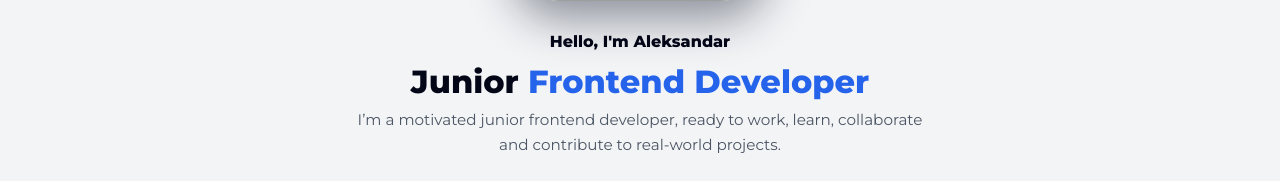
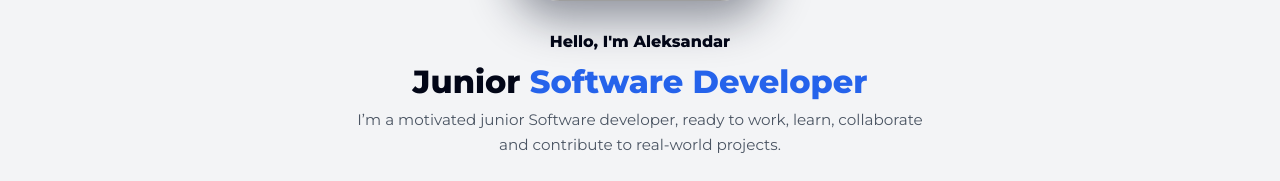
Before and after one commit to AleksandarGvozdenovic/Portfolio, a plain HTML site: page index.html in a window 1280 px wide. Shown: the part 482-663 px from the top of the page. Drawn offline with nearby package versions, Linux system fonts and the light colour scheme; grey boxes are pictures that could not be loaded.

Commit message:
Change title and role

```diff
--- a/index.html
+++ b/index.html
@@ -3,7 +3,7 @@
 <head>
   <meta charset="UTF-8" />
   <meta name="viewport" content="width=device-width, initial-scale=1.0" />
-  <title>Aleksandar Gvozdenović | Frontend Developer</title>
+  <title>Aleksandar Gvozdenović | Software Engineer</title>
 
   <!-- ==================================================================== -->
   <!-- ICONS                                                               -->
@@ -67,10 +67,10 @@
       </div>
       <h5 data-aos="fade-in">Hello, I'm Aleksandar</h5>
       <h1 data-aos="fade-in">
-        Junior <span>Frontend Developer</span>
+        Junior <span>Software Developer</span>
       </h1>
       <p data-aos="fade-in">
-        I’m a motivated junior frontend developer, ready to work, learn, collaborate
+        I’m a motivated junior Software developer, ready to work, learn, collaborate
         and contribute to real-world projects.
       </p>
       <div class="header__cta" data-aos="fade-up">
```
